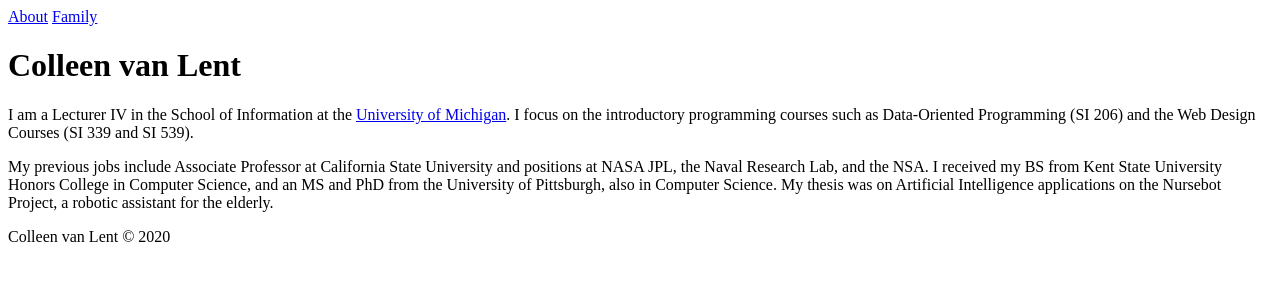
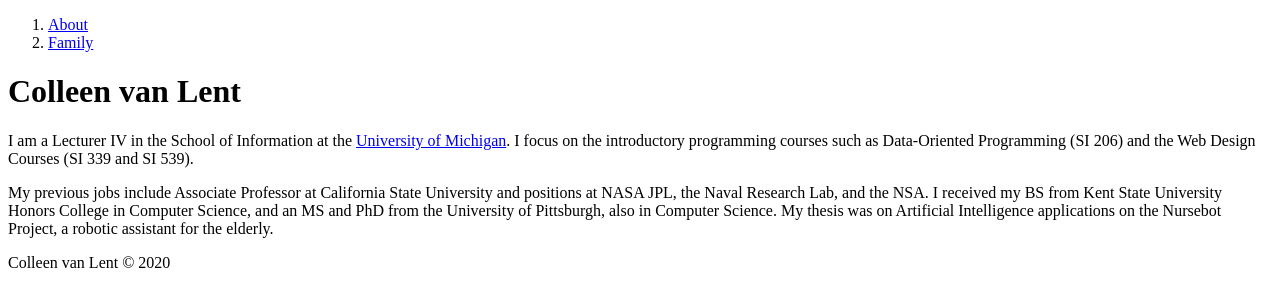
Before and after one commit to aywill/homework_1, a plain HTML site: page index.html in a window 1280 px wide. Drawn offline with Linux system fonts and the light colour scheme; files that its build step writes are made by us from their sources.

Commit message:
Update index.html

```diff
--- a/index.html
+++ b/index.html
@@ -9,8 +9,10 @@
 
 <header>
 	<nav>
-		<a href="index.html">About</a>
-		<a href="family.html">Family</a>
+		<ol>
+			<li><a href="index.html">About</a></li>
+			<li><a href="family.html">Family</a></li>
+		</ol>
 	</nav>
 </header>
 
```
